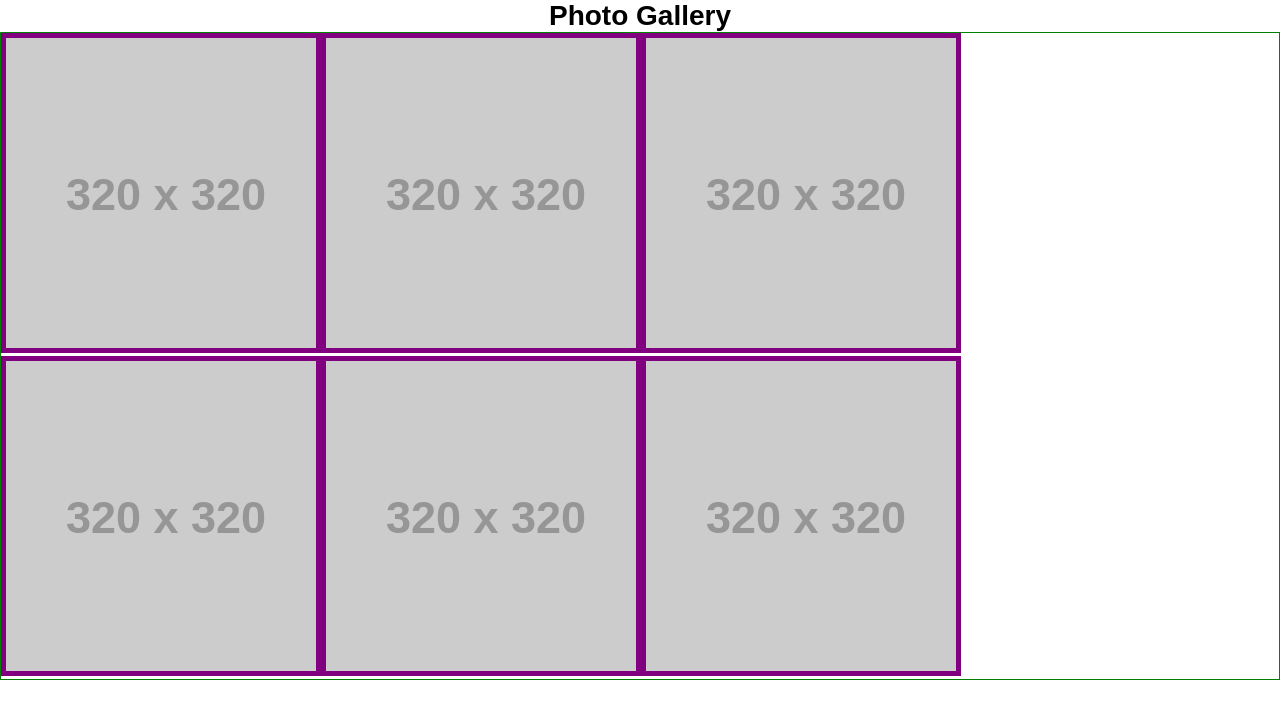
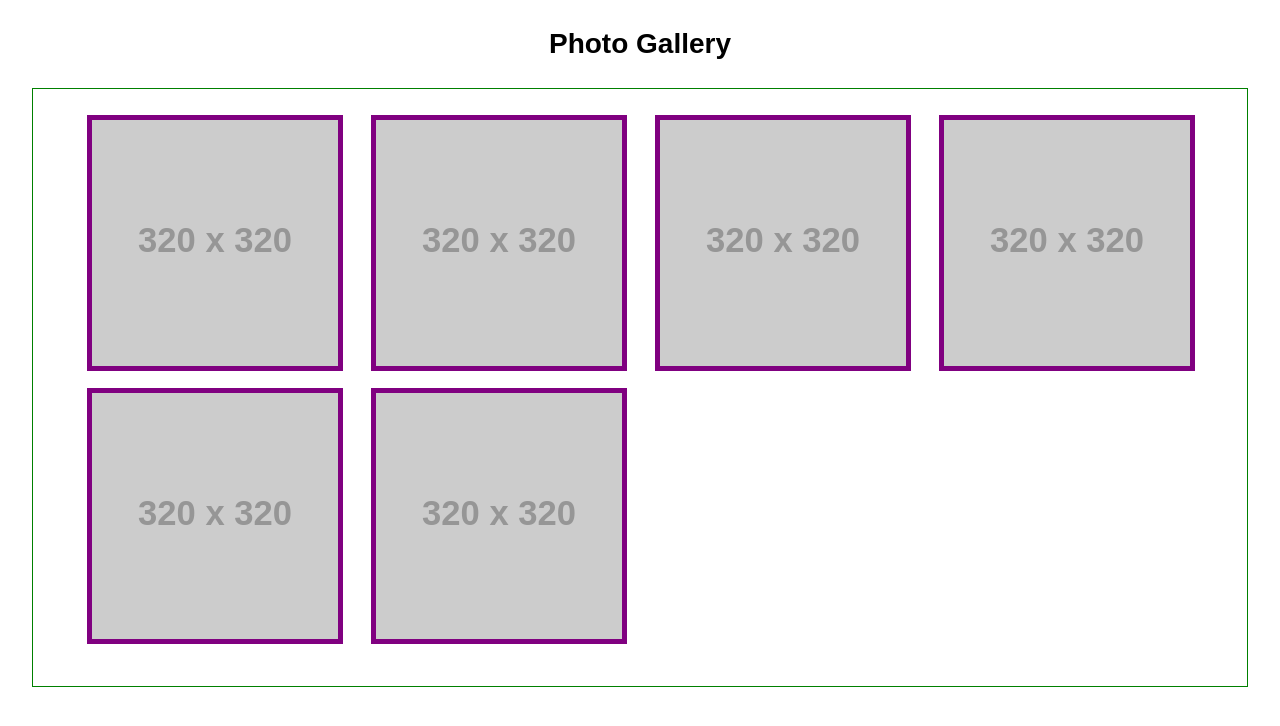
Before and after one commit to gmsecrieru/photo-gallery, a React (Create React App) app: page / in a window 1280 px wide. Shown: the top 726 px of the page. Built offline with nearby package versions, Linux system fonts and the light colour scheme.

Commit message:
Add styles for responsive photo grid

```diff
--- a/src/App.css
+++ b/src/App.css
@@ -1,4 +1,11 @@
-.app {}
 .app h1 {
+  font-size: 3em;
+  padding: 1em 0;
   text-align: center;
 }
+
+@media screen and (min-width: 401px) {
+  .app h1 {
+    font-size: 2em;
+  }
+}
--- a/src/components/Photo/index.css
+++ b/src/components/Photo/index.css
@@ -1,6 +1,43 @@
 .photo {
+  background-size: cover;
+  background-position: center center;
   border: 5px solid purple;
   display: inline-block;
-  height: 320px;
-  width: 320px;
+  margin: 0 auto;
+  margin-bottom: 1em;
+  min-width: 100%;
+  min-height: 100vw;
 }
+
+@media screen and (min-width: 481px) {
+  .photo {
+    min-width: 45vw;
+    min-height: 45vw;
+  }
+
+  .photo:nth-child(2n) {
+    margin-left: 5vw;
+  }
+}
+
+@media screen and (min-width: 721px) {
+  .photo {
+    min-width: 30vw;
+    min-height: 30vw;
+  }
+
+  .photo:nth-child(n) {
+    margin-left: 1vw;
+  }
+}
+
+@media screen and (min-width: 961px) {
+  .photo {
+    min-width: 20vw;
+    min-height: 20vw;
+  }
+
+  .photo:nth-child(n) {
+    margin-left: 2em;
+  }
+}
--- a/src/components/PhotoGrid/index.css
+++ b/src/components/PhotoGrid/index.css
@@ -1,3 +1,17 @@
 .photo-grid {
   border: 1px solid green;
+  padding: 5vw;
+  margin: 0 auto;
 }
+
+@media screen and (min-width: 481px) {
+  .photo-grid {
+    padding: 2vw;
+  }
+}
+
+@media screen and (min-width: 1280px) {
+  .photo-grid {
+    width: 95%;
+  }
+}
```
